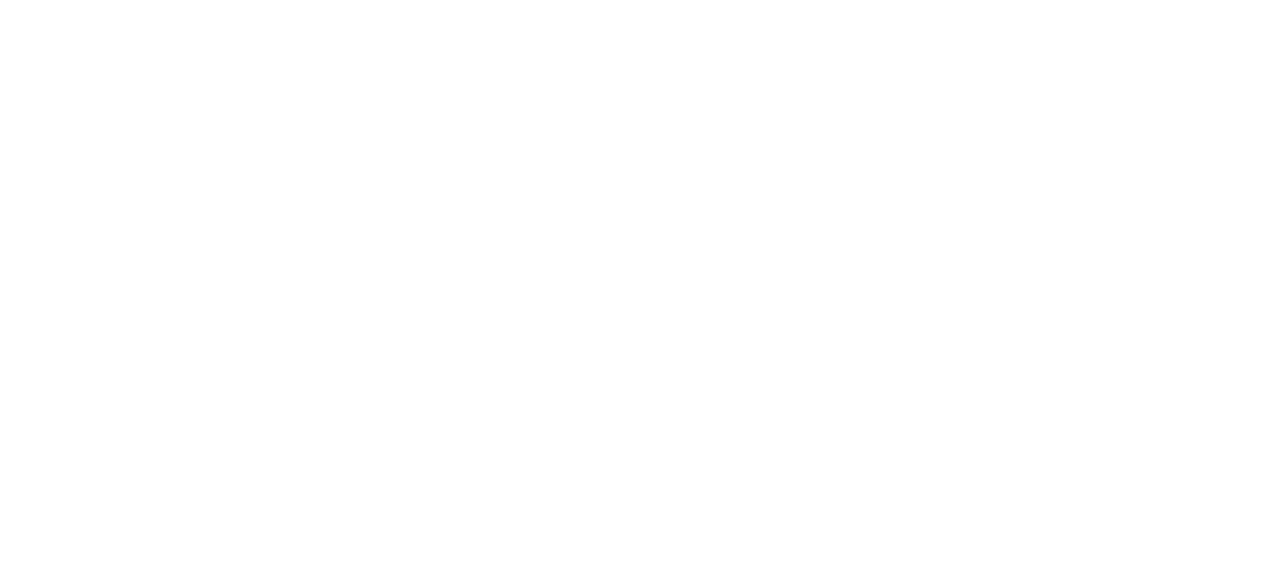
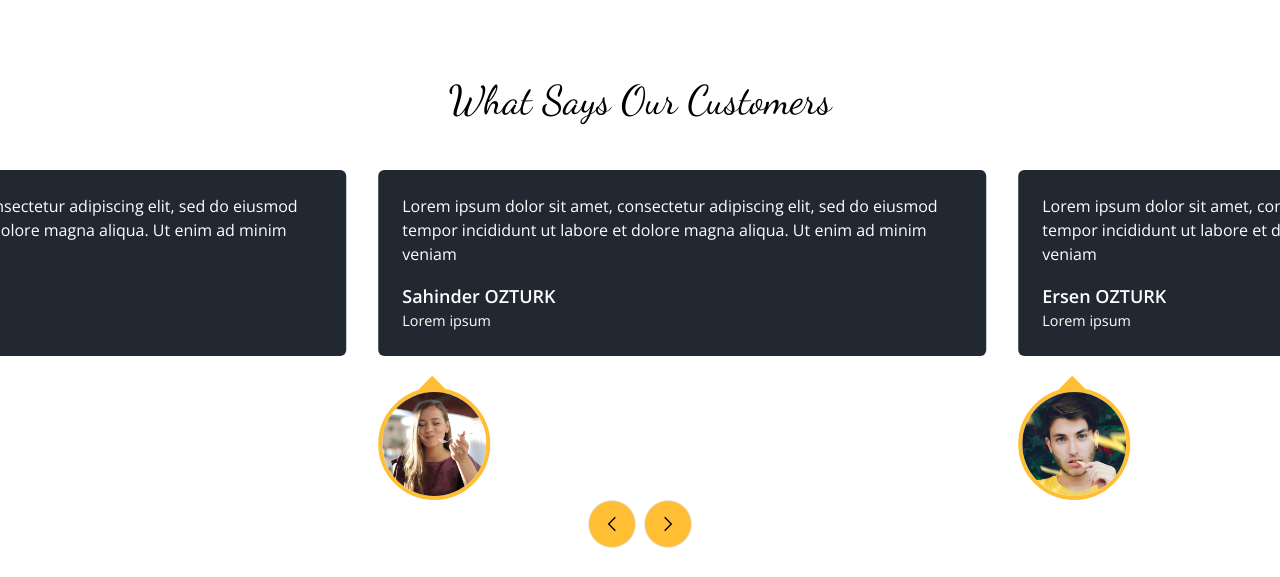
Before and after one commit to ersenozturk/full-stack-ordering-application, a Next.js app: page / in a window 1280 px wide. Shown: the part 3815-4392 px from the top of the page. Before the commit the page ends 3805 px from the top, so only its background shows below. Built offline with nearby package versions, Linux system fonts and the light colour scheme.

Commit message:
customer components created

```diff
--- /dev/null
+++ b/components/customer/CustomerItem.jsx
@@ -0,0 +1,27 @@
+import Image from "next/image";
+
+const CustomerItem = ({imgSrc,h3}) => {
+  return (
+    <div className="mx-4">
+      <div className="p-6 bg-secondary text-white rounded-md">
+        <p className="mb-4">
+          Lorem ipsum dolor sit amet, consectetur adipiscing elit, sed do
+          eiusmod tempor incididunt ut labore et dolore magna aliqua. Ut enim ad
+          minim veniam
+        </p>
+        <h3 className="text-lg font-semibold">{h3}</h3>
+        <h4 className="text-[.9rem]">Lorem ipsum</h4>
+      </div>
+      <div className="relative h-28 w-28 border-4 border-primary  rounded-full mt-8 before:content[''] before:absolute before:top-[-12px] before:left-[40px] before:bg-primary before:w-5 before:h-5 before:rotate-45">
+        <Image
+          src={imgSrc}
+          alt=""
+          fill
+          className="rounded-full"
+        />
+      </div>
+    </div>
+  );
+};
+
+export default CustomerItem;
--- /dev/null
+++ b/components/customer/Customers.jsx
@@ -0,0 +1,64 @@
+import CustomerItem from "./CustomerItem";
+import Title from "../ui/Title";
+import Slider from "react-slick";
+import { GrPrevious, GrNext } from "react-icons/gr";
+
+const Customers = () => {
+  const NextBtn = ({ onClick }) => {
+    return (
+      <button
+        className="w-12 h-12 border bg-primary rounded-full flex items-center justify-center absolute -bottom-12 left-1/2 mx-1"
+        onClick={onclick}
+      >
+        <GrNext />
+      </button>
+    );
+  };
+
+  function PrevBtn({ onClick }) {
+    return (
+      <button
+        className="w-12 h-12 border bg-primary rounded-full flex items-center justify-center absolute -bottom-12 right-1/2 mx-1"
+        onClick={onclick}
+      >
+        <GrPrevious />
+      </button>
+    );
+  }
+
+  const settings = {
+    dots: false,
+    infinite: true,
+    speed: 500,
+    slidesToShow: 2,
+    slidesToScroll: 1,
+    autoplay: true,
+    speed: 10000,
+    autoplaySpeed: 2000,
+    cssEase: "linear",
+    arrows: true,
+    nextArrow: <NextBtn />,
+    prevArrow: <PrevBtn />,
+    responsive: [
+      {
+        breakpoint: 768,
+        settings: {
+          slidesToShow: 1,
+        },
+      },
+    ],
+  };
+  return (
+    <div className="container mx-auto my-20">
+      <Title titleClass="text-[2.5rem] mb-10">What Says Our Customers</Title>
+      <Slider {...settings}>
+        <CustomerItem imgSrc="/images/customer1.jpg" h3="Ersen OZTURK" />
+        <CustomerItem imgSrc="/images/customer2.jpg" h3="Sahinder OZTURK" />
+        <CustomerItem imgSrc="/images/customer1.jpg" h3="Ersen OZTURK" />
+        <CustomerItem imgSrc="/images/customer2.jpg" h3="Gunes OZTURK" />
+      </Slider>
+    </div>
+  );
+};
+
+export default Customers;
--- a/pages/home/index.jsx
+++ b/pages/home/index.jsx
@@ -3,6 +3,7 @@
 import Book from "../../components/ui/Book";
 import Campaigns from "../../components/ui/Campaigns";
 import Carousel from "../../components/ui/Carousel";
+import Customers from "../../components/customer/Customers";
 
 //! Home page index
 const Index = () => {
@@ -13,6 +14,7 @@
       <MenuWrapper/>
       <About/>
       <Book/>
+      <Customers/>
 
     </div>
   );
```
Also changed, not shown: public/images/customer1.jpg (added), public/images/customer2.jpg (added).
